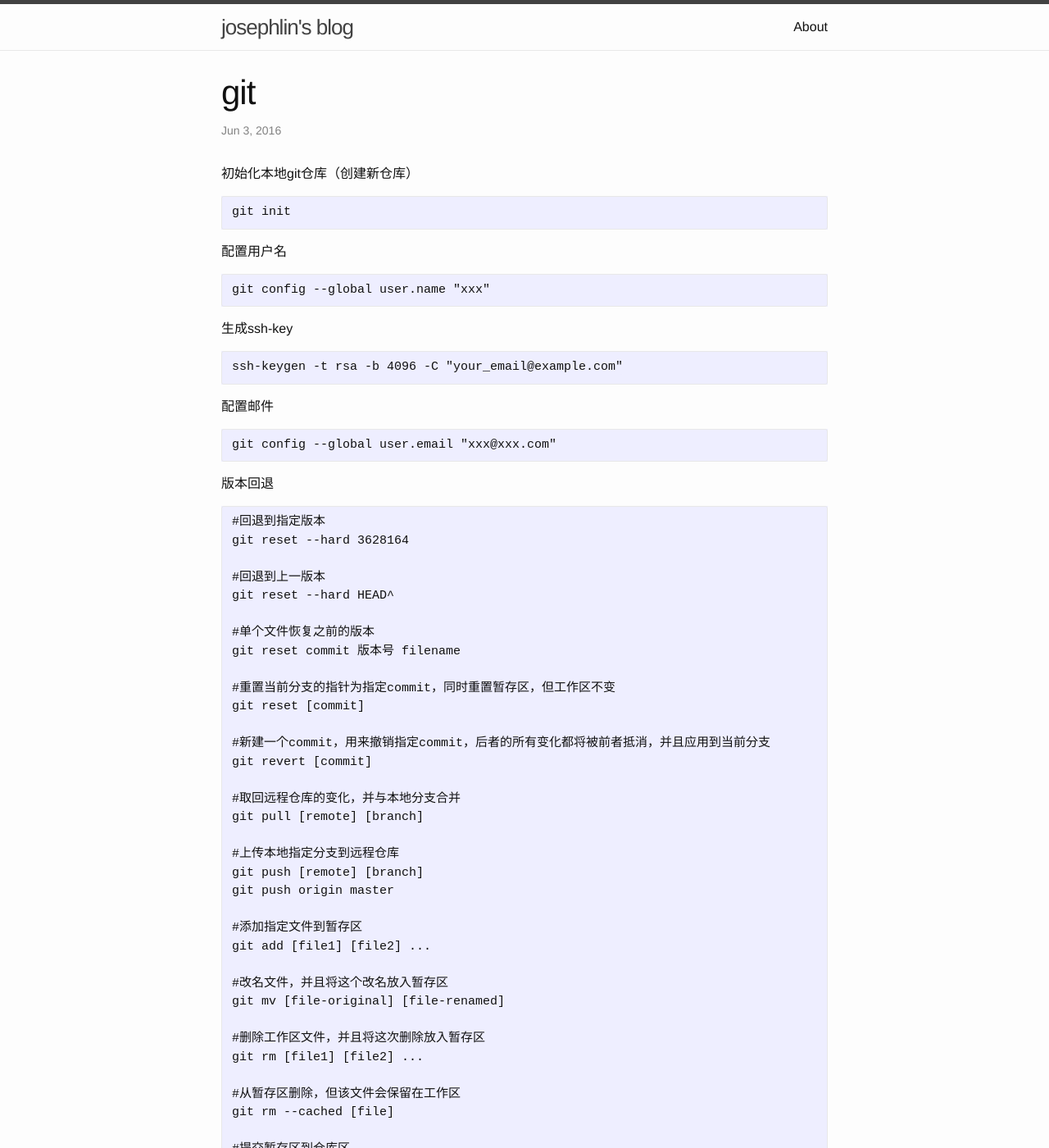
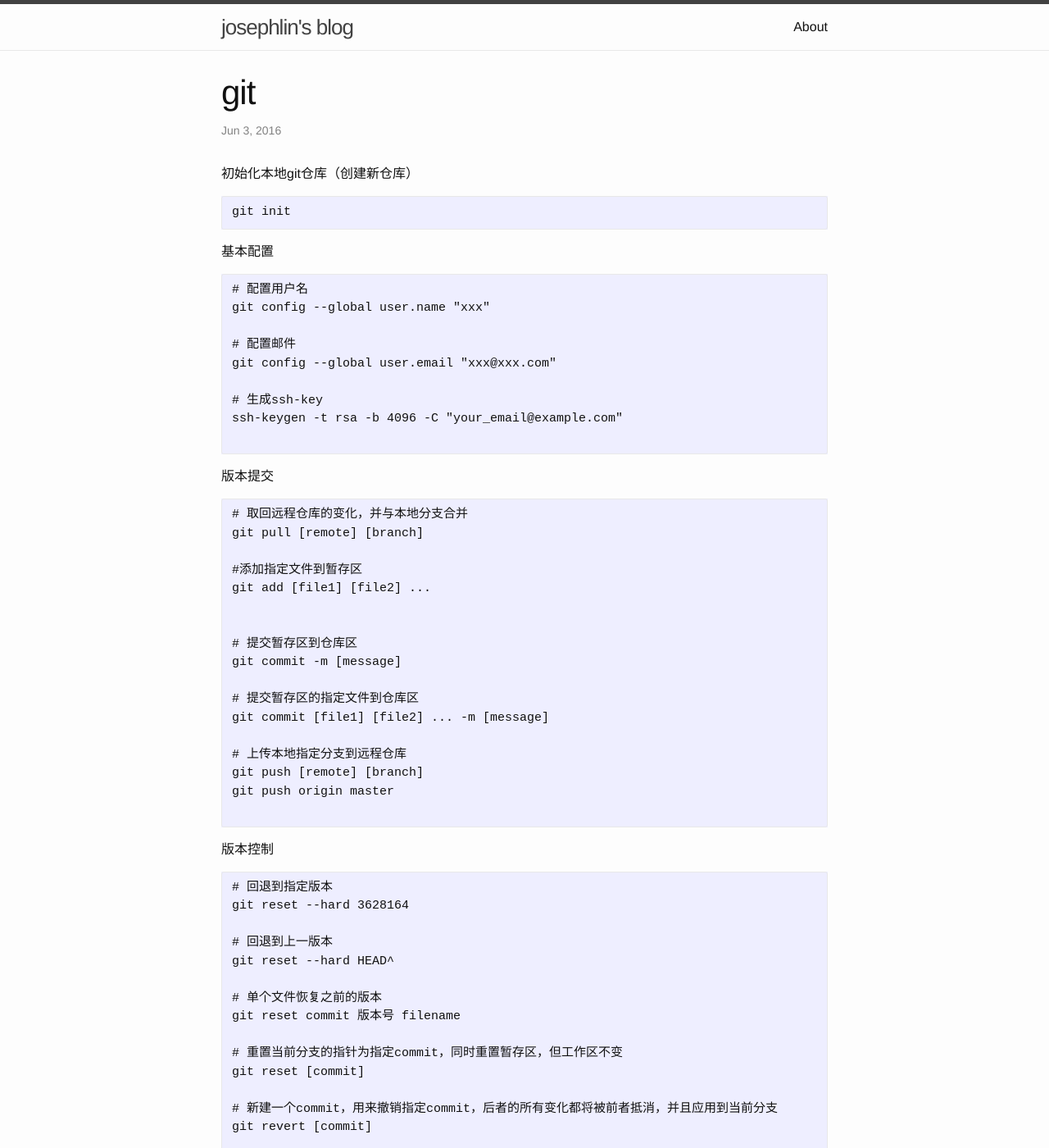
Before and after one commit to josephstalin117/josephstalin117.github.io, a Jekyll site: the page built from _posts/2016-06-03-git.markdown, in a window 1280 px wide and 1400 px high. Shown: the whole window at 82% size. Built offline with Jekyll 4.4.1, drawn with Linux system fonts in a browser that asks for light colours; some of the changed text lies outside the part shown.

Commit message:
edit git file

````diff
--- a/_posts/2016-06-03-git.markdown
+++ b/_posts/2016-06-03-git.markdown
@@ -11,75 +11,69 @@ categories: command
 git init
 ```
 
-配置用户名
+基本配置
 
 ```
+# 配置用户名
 git config --global user.name "xxx"
+
+# 配置邮件
+git config --global user.email "xxx@xxx.com"
+
+# 生成ssh-key
+ssh-keygen -t rsa -b 4096 -C "your_email@example.com"
+
 ```
 
-生成ssh-key
+版本提交
 
 ```
-ssh-keygen -t rsa -b 4096 -C "your_email@example.com"
-```
-
-配置邮件
-
-```
-git config --global user.email "xxx@xxx.com"
-```
-
-版本回退
-
-```
-#回退到指定版本
-git reset --hard 3628164
-
-#回退到上一版本
-git reset --hard HEAD^
-
-#单个文件恢复之前的版本
-git reset commit 版本号 filename
-
-#重置当前分支的指针为指定commit，同时重置暂存区，但工作区不变
-git reset [commit]
-
-#新建一个commit，用来撤销指定commit，后者的所有变化都将被前者抵消，并且应用到当前分支
-git revert [commit]
-
-#取回远程仓库的变化，并与本地分支合并
+# 取回远程仓库的变化，并与本地分支合并
 git pull [remote] [branch]
-
-#上传本地指定分支到远程仓库
-git push [remote] [branch]
-git push origin master
 
 #添加指定文件到暂存区
 git add [file1] [file2] ...
 
-#改名文件，并且将这个改名放入暂存区
+
+# 提交暂存区到仓库区
+git commit -m [message]
+
+# 提交暂存区的指定文件到仓库区
+git commit [file1] [file2] ... -m [message]
+
+# 上传本地指定分支到远程仓库
+git push [remote] [branch]
+git push origin master
+
+```
+
+版本控制
+
+```
+# 回退到指定版本
+git reset --hard 3628164
+
+# 回退到上一版本
+git reset --hard HEAD^
+
+# 单个文件恢复之前的版本
+git reset commit 版本号 filename
+
+# 重置当前分支的指针为指定commit，同时重置暂存区，但工作区不变
+git reset [commit]
+
+# 新建一个commit，用来撤销指定commit，后者的所有变化都将被前者抵消，并且应用到当前分支
+git revert [commit]
+
+# 改名文件，并且将这个改名放入暂存区
 git mv [file-original] [file-renamed]
 
-#删除工作区文件，并且将这次删除放入暂存区
+# 删除工作区文件，并且将这次删除放入暂存区
 git rm [file1] [file2] ...
 
 #从暂存区删除，但该文件会保留在工作区
 git rm --cached [file]
 
-#提交暂存区到仓库区
-git commit -m [message]
-```
-
-提交文件
-
-```
-#提交暂存区的指定文件到仓库区
-git commit [file1] [file2] ... -m [message]
-```
-
-版本控制
-
-```
 #显示工作区与当前分支最新commit之间的差异
 git diff HEAD
 
````
Also changed, not shown: other parts of _posts/2016-06-03-git.markdown (+0 -2 lines).
